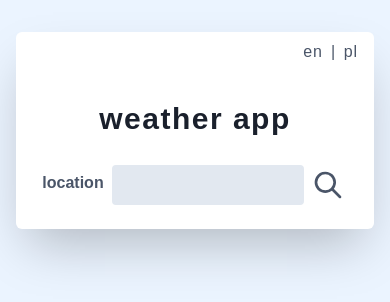
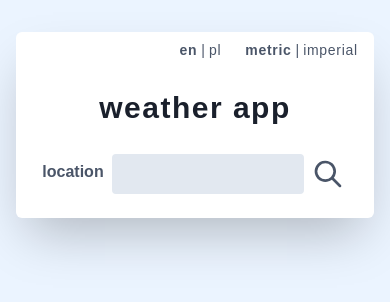
Before and after one commit to maaajo/weather-app, a React (Create React App) app: page / in a window 390 px wide. Shown: the top 302 px of the page. Built offline with nearby package versions, Linux system fonts and the light colour scheme; no server answers.

Commit message:
added units possibilities

```diff
--- a/src/App.js
+++ b/src/App.js
@@ -9,6 +9,7 @@ function App() {
   const [searchType, setSearchType] = useState('');
   const [mapCoord, setMapCoord] = useState({});
   const [language, setLanguage] = useState('en');
+  const [units, setUnits] = useState('metric');
 
   useEffect(() => {
     const runUserLocation = position => {
@@ -25,8 +26,24 @@ function App() {
   const handleLanguageClick = e => {
     if (e.target.id === 'pl') {
       setLanguage('pl');
+      e.target.parentElement.children.pl.classList.add('font-bold');
+      e.target.parentElement.children.en.classList.remove('font-bold');
     } else {
       setLanguage('en');
+      e.target.parentElement.children.en.classList.add('font-bold');
+      e.target.parentElement.children.pl.classList.remove('font-bold');
+    }
+  };
+
+  const handleUnitsClick = e => {
+    if (e.target.id === 'imperial') {
+      setUnits('imperial');
+      e.target.parentElement.children.imperial.classList.add('font-bold');
+      e.target.parentElement.children.metric.classList.remove('font-bold');
+    } else {
+      setUnits('metric');
+      e.target.parentElement.children.metric.classList.add('font-bold');
+      e.target.parentElement.children.imperial.classList.remove('font-bold');
     }
   };
 
@@ -34,17 +51,17 @@ function App() {
     <ErrorBoundary>
       <main className="App antialiased font-display mx-auto bg-white rounded-md shadow-2xl text-gray-700">
         <div>
-          <div className="text-right p-2 mr-2">
+          <div className="text-right p-2 mr-2 text-sm lg:text-base">
             <button
               id="en"
               name="language-en"
               type="button"
-              className="tracking-wider mr-1 hover:underline"
+              className="tracking-wider mr-1 hover:underline font-bold"
               onClick={handleLanguageClick}
             >
               en
             </button>
-            <span> | </span>
+            <span>|</span>
             <button
               id="pl"
               name="language-pl"
@@ -54,8 +71,28 @@ function App() {
             >
               pl
             </button>
+            <span className="ml-6"></span>
+            <button
+              id="metric"
+              name="units-metric"
+              type="button"
+              className="tracking-wider mr-1 hover:underline font-bold"
+              onClick={handleUnitsClick}
+            >
+              metric
+            </button>
+            <span>|</span>
+            <button
+              id="imperial"
+              name="units-imperial"
+              type="button"
+              className="tracking-wider ml-1 hover:underline"
+              onClick={handleUnitsClick}
+            >
+              imperial
+            </button>
           </div>
-          <header className="text-center font-bold p-6 text-3xl lowercase tracking-wider text-gray-900">
+          <header className="text-center font-bold p-6 pt-4 lg:pt-6 text-3xl lowercase tracking-wider text-gray-900">
             <h2>Weather App</h2>
           </header>
           <SearchBox
@@ -73,6 +110,7 @@ function App() {
             mapCoord={mapCoord}
             setMapCoord={setMapCoord}
             language={language}
+            units={units}
           />
         </div>
       </main>
--- a/src/Components/WeatherDescription.js
+++ b/src/Components/WeatherDescription.js
@@ -15,7 +15,8 @@ const WeatherDescription = ({
   setCity,
   mapCoord,
   setMapCoord,
-  language
+  language,
+  units
 }) => {
   const [weatherData, setWeatherData] = useState();
   const { lat, lng } = mapCoord;
@@ -23,9 +24,9 @@ const WeatherDescription = ({
   useEffect(
     function getRequestedWeatherData() {
       const getWeatherData = async searchType => {
-        let endPoint = `/.netlify/functions/token-hider?q=${queryCity}&lang=${language}&units=metric`;
+        let endPoint = `/.netlify/functions/token-hider?q=${queryCity}&lang=${language}&units=${units}`;
         if (searchType === 'map') {
-          endPoint = `/.netlify/functions/token-hider?lat=${lat}&lon=${lng}&lang=${language}&units=metric`;
+          endPoint = `/.netlify/functions/token-hider?lat=${lat}&lon=${lng}&lang=${language}&units=${units}`;
         }
         const response = await fetch(endPoint);
         const data = await response.json();
@@ -45,7 +46,7 @@ const WeatherDescription = ({
         setWeatherData(null);
       }
     },
-    [lat, lng, queryCity, searchType, setCity, language]
+    [lat, lng, queryCity, searchType, setCity, language, units]
   );
 
   if (weatherData) {
@@ -54,10 +55,14 @@ const WeatherDescription = ({
         <div className="weather-description">
           <div className="weather-description__icon flex items-center justify-center px-1">
             <div className="text-2xl tracking-wide text-right">
-              <p>{roundFloat(weatherData.main.temp)}°C</p>
+              <p>
+                {roundFloat(weatherData.main.temp)}°
+                {units === 'metric' ? 'C' : 'F'}
+              </p>
               <p className="text-xs">
                 {translation[`feels-${language}`]}:{' '}
-                {roundFloat(weatherData.main.feels_like)}°C
+                {roundFloat(weatherData.main.feels_like)}°
+                {units === 'metric' ? 'C' : 'F'}
               </p>
             </div>
             <img
--- a/src/tailwind.css
+++ b/src/tailwind.css
@@ -33,9 +33,15 @@ body {
   }
 }
 
-@media (min-width: 1024px) {
+@screen lg {
   #root {
-    width: 41.666667%;
+    @apply w-7/12;
+  }
+}
+
+@screen xl {
+  #root {
+    @apply w-5/12;
   }
 }
 
```
Also changed, not shown: src/tailwind.generated.css.
